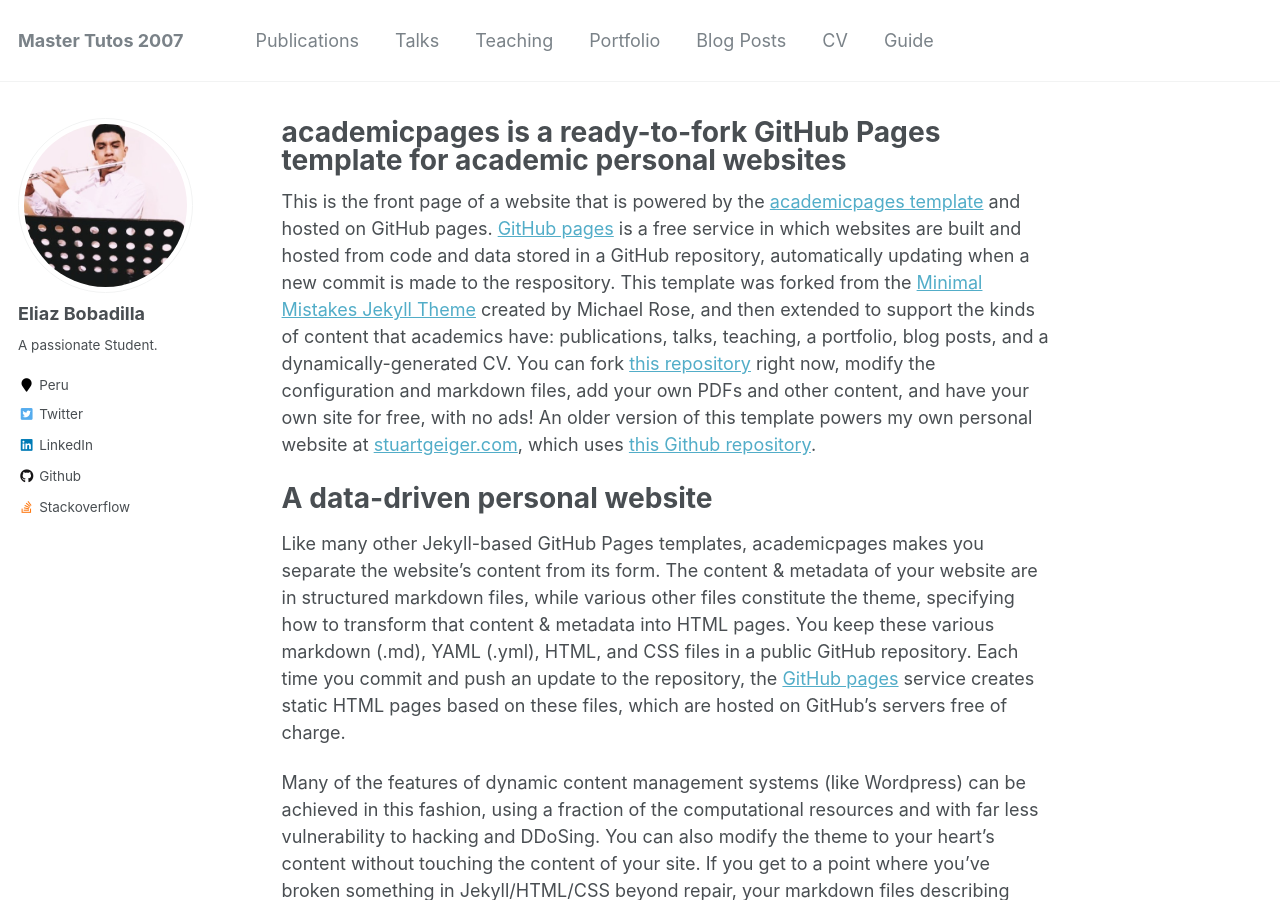
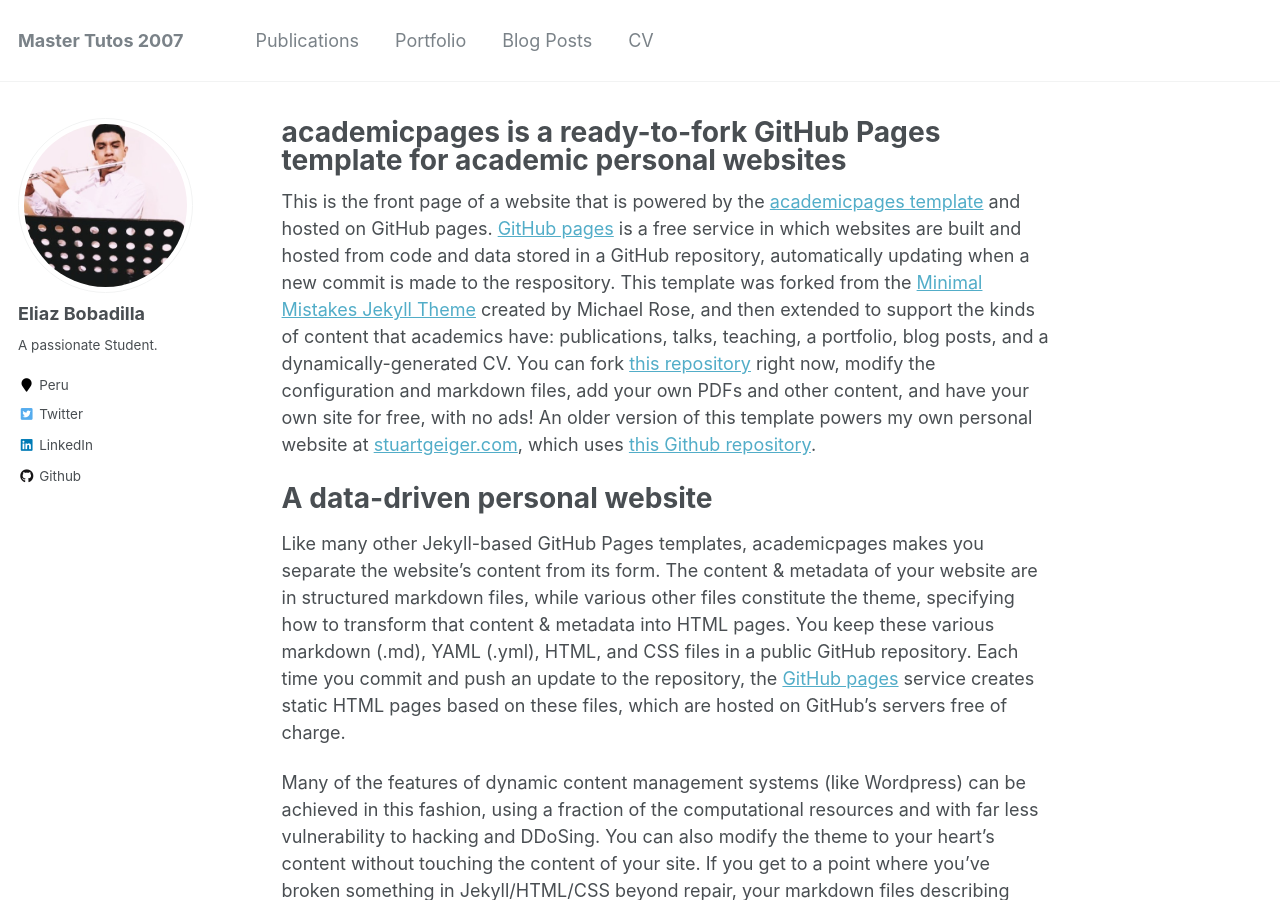
Before and after one commit to anonimato404/UltiRequiem.github.io-V1, a Jekyll site: the page built from _pages/about.md, in a window 1280 px wide and 900 px high. Built offline with Jekyll 4.4.1, drawn with Linux system fonts in a browser that asks for light colours.

Commit message:
No more StackOverFlow and etc

```diff
--- a/_config.yml
+++ b/_config.yml
@@ -106,7 +106,7 @@
   orcid            :
   pinterest        :
   soundcloud       :
-  stackoverflow    : '14720975/chrome-owo'
+  stackoverflow    :
   steam            :
   tumblr           :
   twitter          : "eliazbobadilla"
--- a/_data/navigation.yml
+++ b/_data/navigation.yml
@@ -2,12 +2,6 @@
 main:
   - title: "Publications"
     url: /publications/
-
-  - title: "Talks"
-    url: /talks/
-
-  - title: "Teaching"
-    url: /teaching/
 
   - title: "Portfolio"
     url: /portfolio/
@@ -17,6 +11,3 @@
 
   - title: "CV"
     url: /cv/
-
-  - title: "Guide"
-    url: /markdown/
```
